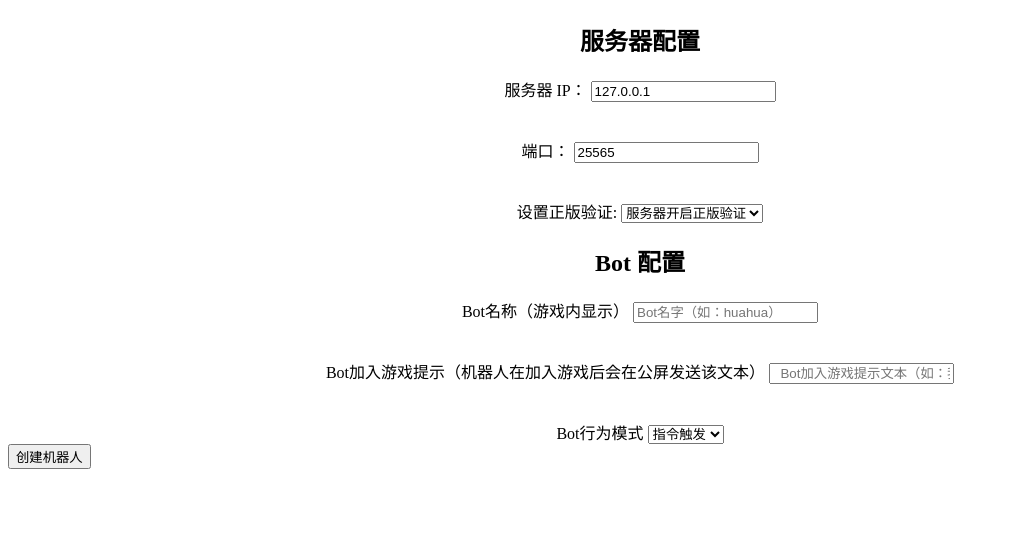
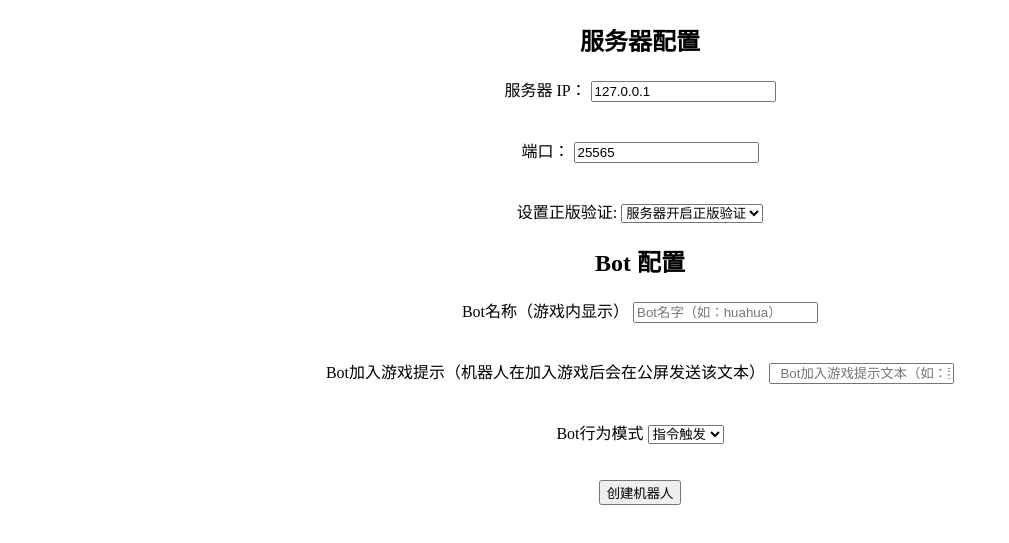
Before and after one commit to chq2015/mc-bot-web, a website: page index.html in a window 1280 px wide. Shown: the part 87-630 px from the top of the page, without its empty margins (0-1009 px from the left). Drawn offline with Linux system fonts and the light colour scheme.

Commit message:
创建网页按钮

```diff
--- a/webcss.css
+++ b/webcss.css
@@ -11,6 +11,8 @@
     flex-direction: column;
     align-items: center;
 }
-.start{
-    text-align: center;
+.butten{
+    display: flex;
+    flex-direction: column;
+    align-items: center;
 }
```
Also changed, not shown: index.html (+1 -0 lines).
